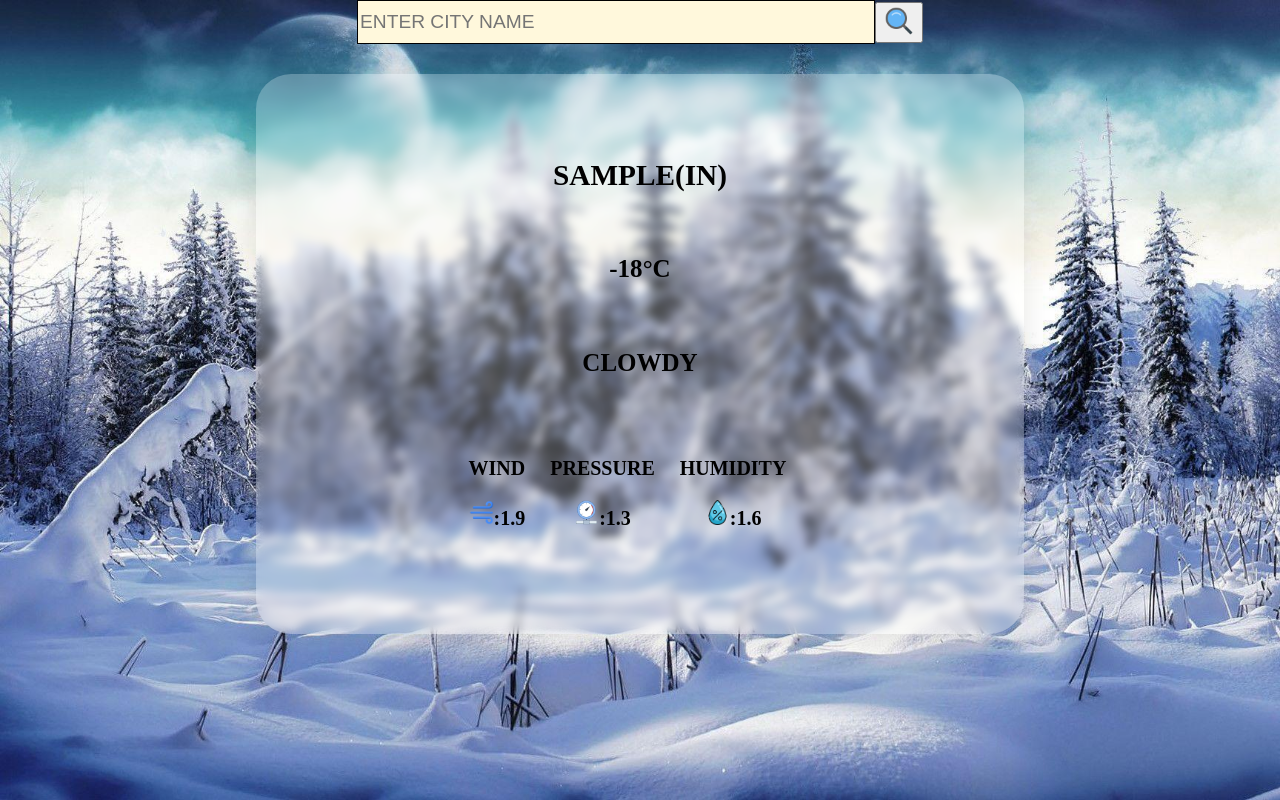
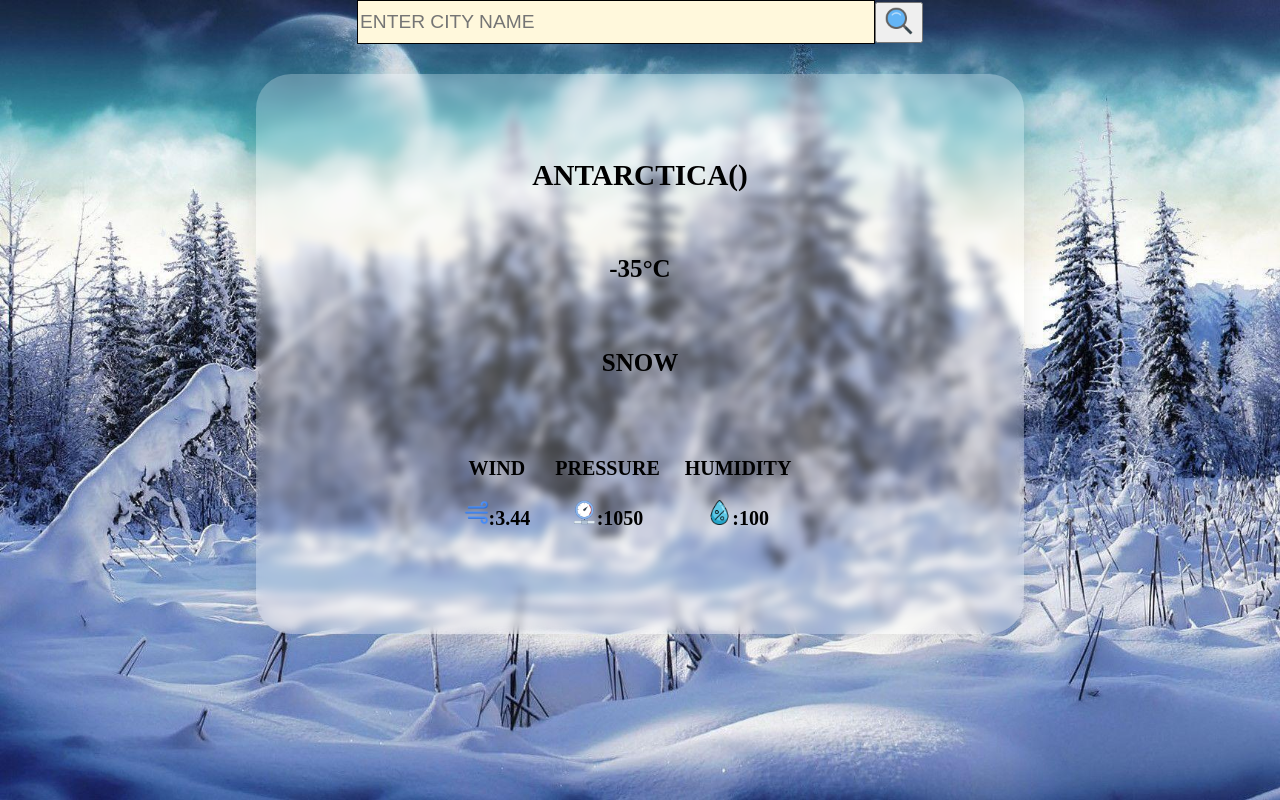
Before and after one commit to Shabeebkaruvath/Reactjs-Weather-app-, a React (Create React App) app: page / in a window 1280 px wide. Built offline with nearby package versions, Linux system fonts and the light colour scheme.

Commit message:
background-switch-left

```diff
--- a/package.json
+++ b/package.json
@@ -13,6 +13,7 @@
     "react-scripts": "5.0.1",
     "web-vitals": "^2.1.4"
   },
+  "homepage": "https://shabeebkaruvath.github.io/Reactjs-Weather-app-/",
   "scripts": {
     "start": "react-scripts start",
     "predeploy" : "npm run build",
--- a/src/App.jsx
+++ b/src/App.jsx
@@ -8,13 +8,13 @@ import axios from "axios";
 
 function App() {
   const [data, setData] = useState({
-    temparature: 254.8,
-    city: "sample",
-    country: "in",
-    Discription: "Clowdy",
-    humidity: 1.6,
-    pressure: 1.3,
-    speed: 1.9,
+    temparature: 238.15,
+    city: "ANTARCTICA",
+    country: "",
+    Discription: "snow",
+    humidity: 100,
+    pressure: 1050,
+    speed: 3.44,
   });
 
   const [city, setCity] = useState("");
```
Also changed, not shown: 8 other files (tests, documents, lock files or other folders).
